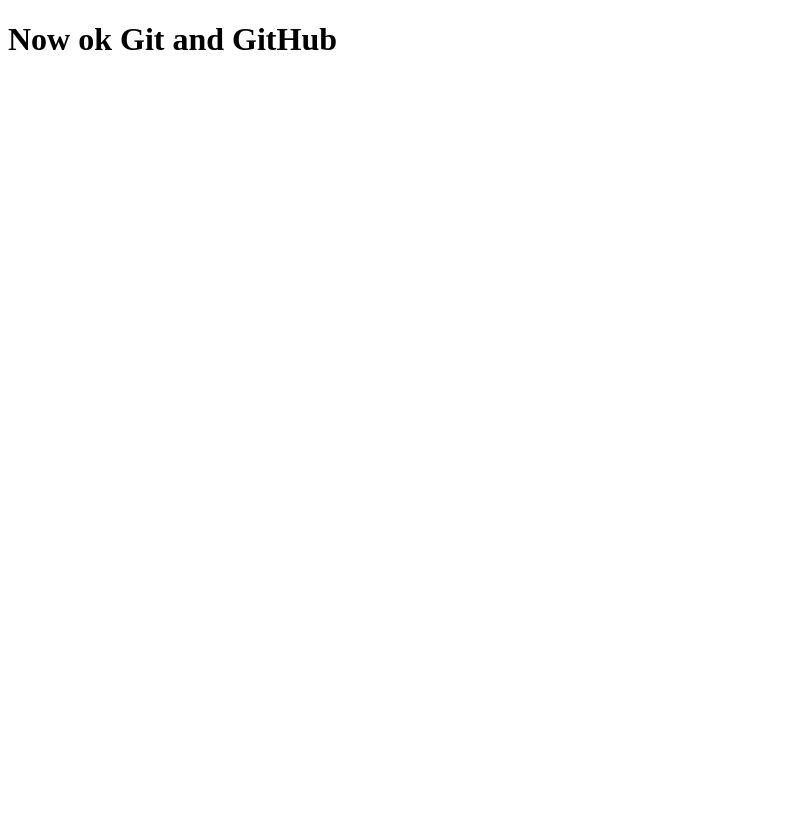
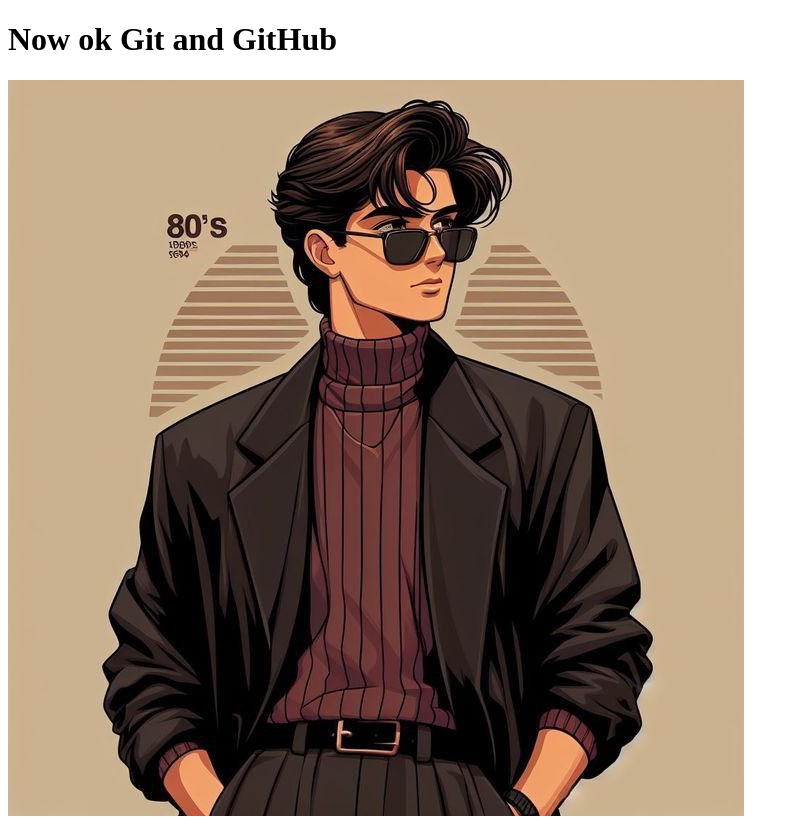
Before and after one commit to MURALISHANKAR-M/github-try, a plain HTML site: page index.html in a window 1280 px wide. Shown: the whole page, without its empty margins (0-799 px from the left). Before the commit the page ends 800 px from the top, so only its background shows below. Drawn offline with Linux system fonts and the light colour scheme.

Commit message:
add new pic

```diff
--- a/index.html
+++ b/index.html
@@ -7,5 +7,6 @@
 </head>
 <body>
     <h1>Now ok Git and GitHub</h1>
+    <img src="/Me.jpg" alt="Now I am">
 </body>
 </html>
```
Also changed, not shown: Me.jpg (added).
